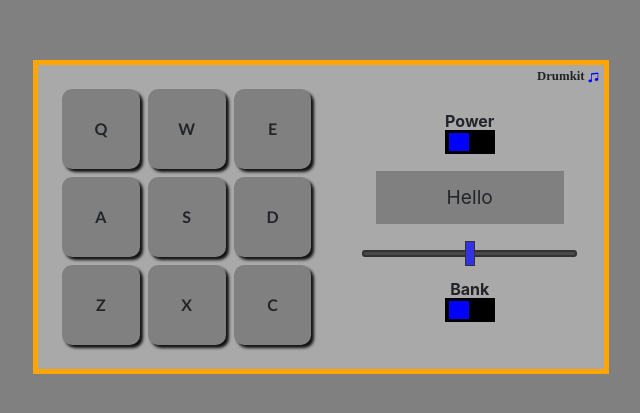
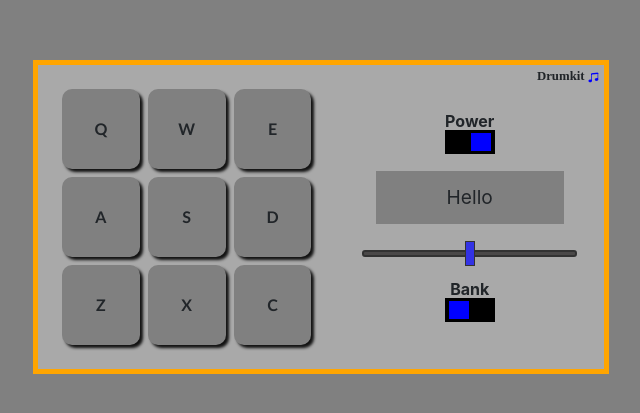
Before and after one commit to code-vine/drum-kit, a React (Create React App) app: page / in a window 1280 px wide. Shown: the part 183-596 px from the top of the page, without its empty margins (319-959 px from the left). Built offline with nearby package versions, Linux system fonts and the light colour scheme.

Commit message:
makes drumpads play audio

```diff
--- a/public/index.html
+++ b/public/index.html
@@ -32,6 +32,7 @@
   <body>
     <noscript>You need to enable JavaScript to run this app.</noscript>
     <div id="root"></div>
-
+    <script src="https://cdn.freecodecamp.org/testable-projects-fcc/v1/bundle.js
+    "></script>
   </body>
 </html>
--- a/src/App.js
+++ b/src/App.js
@@ -4,34 +4,80 @@ import PadGroup from './PadGroup';
 import ToggleSwitch from './ToggleSwitch';
 import SliderBar from './SliderBar';
 
+const AUDIOKEYS = ['Q', 'W','E','A','S','D','Z','X','C'];
 
 class App extends React.Component {
   constructor(props){
     super(props);
     this.state ={
       power:true,
-      kit:"Heater Kit"
+      kit:"Heater Kit",
+      volume:0.5
+    }
+    this.volumeChange = this.volumeChange.bind(this);
+    this.power = this.power.bind(this);
+  }
+
+  volumeChange(e){
+    let display = document.getElementById("display");
+    let volumeLevel = e.target.value;
+    display.innerText = `Volume - ${volumeLevel}`;
+    this.setState((prevState) =>
+    ({
+      power:prevState.power,
+      kit:prevState.kit,
+      volume:volumeLevel /100
+    }));
+  }
+
+  onKeyDown(e){
+    let id = e.key.toUpperCase();
+    let audioElement = document.getElementById(id);
+    console.log(audioElement);
+    if(audioElement !== undefined && audioElement !== null){
+      audioElement.parentElement.click();
     }
   }
+
+  power(e){
+    let powerOn = !this.state.power;
+    let display = document.getElementById("display");
+    display.innerText = `Power ${powerOn ? "On" : "Off"}`;
+
+    this.setState((prevState) =>
+    ({
+      power:powerOn,
+      kit:prevState.kit,
+      volume:prevState.power
+    }));
+
+
+  }
+
   render(){
     return (
-      <div className="App">
-        <div className='DrumKit'>
-            <PadGroup />
+      <div className="App" >
+        <div id="drum-machine" className='DrumKit'>
+            <PadGroup volume={this.state.volume} />
             <div className='controlPanel' >
-                <ToggleSwitch label="Power" />
-                <div className='display'>Hello</div>
-                <SliderBar id="VolumeSlider" />
+                <ToggleSwitch label="Power" onChange={this.power} checked={this.state.power}/>
+                <div id="display" className='display'>Hello</div>
+                <SliderBar id="VolumeSlider" onChange={this.volumeChange} />
                 <ToggleSwitch label="Bank" />
             </div>
             <div className='logo'>
               <div className='innerLogo'>Drumkit&nbsp;</div>
-              <i class="bi bi-music-note-beamed"></i>
+              <i className="bi bi-music-note-beamed"></i>
             </div>
         </div>
       </div>
     );
   }
+
+  componentDidMount() {
+    document.addEventListener('keydown', this.onKeyDown);
+
+  }
 }
 
 export default App;
--- a/src/Drumpad.css
+++ b/src/Drumpad.css
@@ -1,4 +1,4 @@
-.Drumpad{
+.drum-pad{
     display: flex;
     justify-content: center;
     align-items: center;
@@ -12,6 +12,17 @@
     font-weight: bolder;
 }
 
-.Drumpad:hover{
-    background-color: rgb(91, 91, 91);
+.drum-pad:active{
+    animation: flash 0.75s linear infinite;
 }
+
+@keyframes flash {
+    0%{
+        background-color: gold;
+    }
+
+    100%{
+        background-color: gray;
+    }
+
+}
--- a/src/Drumpad.js
+++ b/src/Drumpad.js
@@ -4,12 +4,25 @@ import React from "react";
 class Drumpad extends React.Component {
     constructor(props){
         super(props);
+        this.onClick = this.onClick.bind(this);
     }
+    onClick(e){
+        e.preventDefault();
 
+        console.log(e.target.classList)
+        let display = document.getElementById("display");
+        let audio = document.getElementById(this.props.label);
+        let reg = /-/g;
+        let text= this.props.id.replace(reg, " ");
+        display.innerText = text;
+        audio.volume = this.props.volume;
+        audio.play();
+    }
    render(){
      return (
-        <div className="Drumpad" onClick={this.props.onClick}>
+        <div className="drum-pad" id={this.props.id} onClick={this.onClick}>
             {this.props.label}
+            <audio id={this.props.label} className='clip' src={this.props.src}/>
         </div>
         );
     }
--- a/src/PadGroup.js
+++ b/src/PadGroup.js
@@ -11,35 +11,35 @@ class PadGroup extends React.Component {
         <div className="PadGroup">
             <div className='row my-1'>
                 <div className='col-4  gx-2'>
-                    <Drumpad label="Q" />
+                    <Drumpad id="Heater-1" label="Q" volume={this.props.volume} src="https://s3.amazonaws.com/freecodecamp/drums/Heater-1.mp3"/>
+                </div>
+                <div  className='col-4 gx-2'>
+                    <Drumpad id="Heater-2" label="W" volume={this.props.volume} src="https://s3.amazonaws.com/freecodecamp/drums/Heater-2.mp3" />
                 </div>
                 <div className='col-4 gx-2'>
-                    <Drumpad label="W" />
+                    <Drumpad id="Heater-3" label="E" volume={this.props.volume} src="https://s3.amazonaws.com/freecodecamp/drums/Heater-3.mp3" />
+                </div>
+            </div>
+            <div className='row my-1'>
+                <div  className='col-4 gx-2'>
+                    <Drumpad id="Heater-4" label="A" volume={this.props.volume} src="https://s3.amazonaws.com/freecodecamp/drums/Heater-4_1.mp3" />
                 </div>
                 <div className='col-4 gx-2'>
-                    <Drumpad label="E" />
+                    <Drumpad id="Clap" label="S" volume={this.props.volume} src="https://s3.amazonaws.com/freecodecamp/drums/Heater-6.mp3"/>
+                </div>
+                <div className='col-4 gx-2'>
+                    <Drumpad id="Open-HH" label="D" volume={this.props.volume} src="https://s3.amazonaws.com/freecodecamp/drums/Dsc_Oh.mp3" />
                 </div>
             </div>
             <div className='row my-1'>
                 <div className='col-4 gx-2'>
-                    <Drumpad label="A" />
+                    <Drumpad id="Kick-n'-Hat" label="Z" volume={this.props.volume} src="https://s3.amazonaws.com/freecodecamp/drums/Kick_n_Hat.mp3" />
                 </div>
                 <div className='col-4 gx-2'>
-                    <Drumpad label="S" />
+                    <Drumpad id="Kick" label="X" volume={this.props.volume} src="https://s3.amazonaws.com/freecodecamp/drums/RP4_KICK_1.mp3"/>
                 </div>
                 <div className='col-4 gx-2'>
-                    <Drumpad label="D" />
-                </div>
-            </div>
-            <div className='row my-1'>
-                <div className='col-4 gx-2'>
-                    <Drumpad label="Z" />
-                </div>
-                <div className='col-4 gx-2'>
-                    <Drumpad label="X" />
-                </div>
-                <div className='col-4 gx-2'>
-                    <Drumpad label="C" />
+                    <Drumpad id="Closed-HH" label="C" volume={this.props.volume} src="https://s3.amazonaws.com/freecodecamp/drums/Cev_H2.mp3"/>
                 </div>
             </div>
 
--- a/src/SliderBar.js
+++ b/src/SliderBar.js
@@ -9,8 +9,8 @@ class SliderBar extends React.Component {
     render(){
       return (
         <div className="SliderBar">
-            <div class="slidecontainer">
-                <input type="range" min="0" max="100" class="range"  />
+            <div className="slidecontainer">
+                <input type="range" min="0" max="100" className="range" onChange={this.props.onChange}  />
             </div>
         </div>
       );
--- a/src/ToggleSwitch.js
+++ b/src/ToggleSwitch.js
@@ -12,7 +12,7 @@ class ToggleSwitch extends React.Component {
         <div className="ToggleSwitch">
             <h3 className='toggleLabel'>{this.props.label}</h3>
             <label className="switch">
-                <input type="checkbox" />
+                <input type="checkbox" onChange={this.props.onChange} id={this.props.label} checked={this.props.checked}/>
                 <span className="slider"></span>
             </label>
         </div>
```
